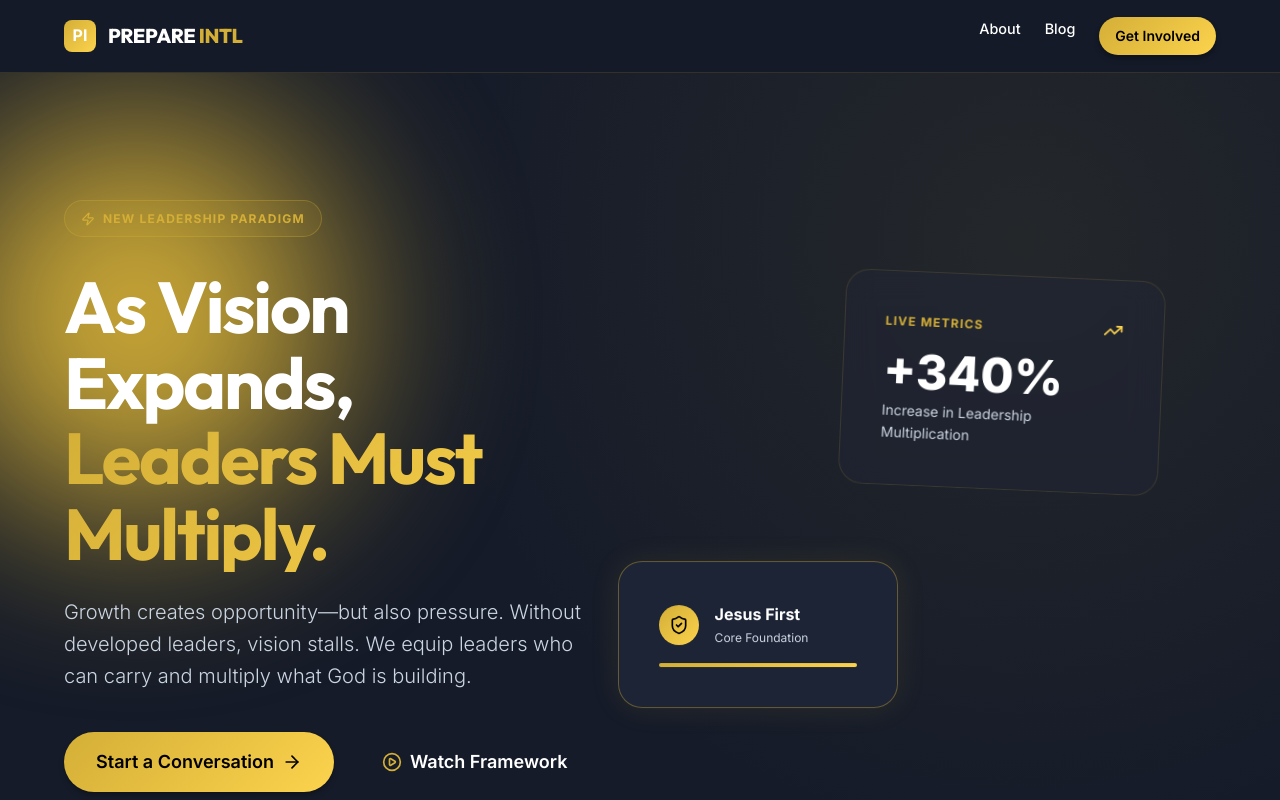
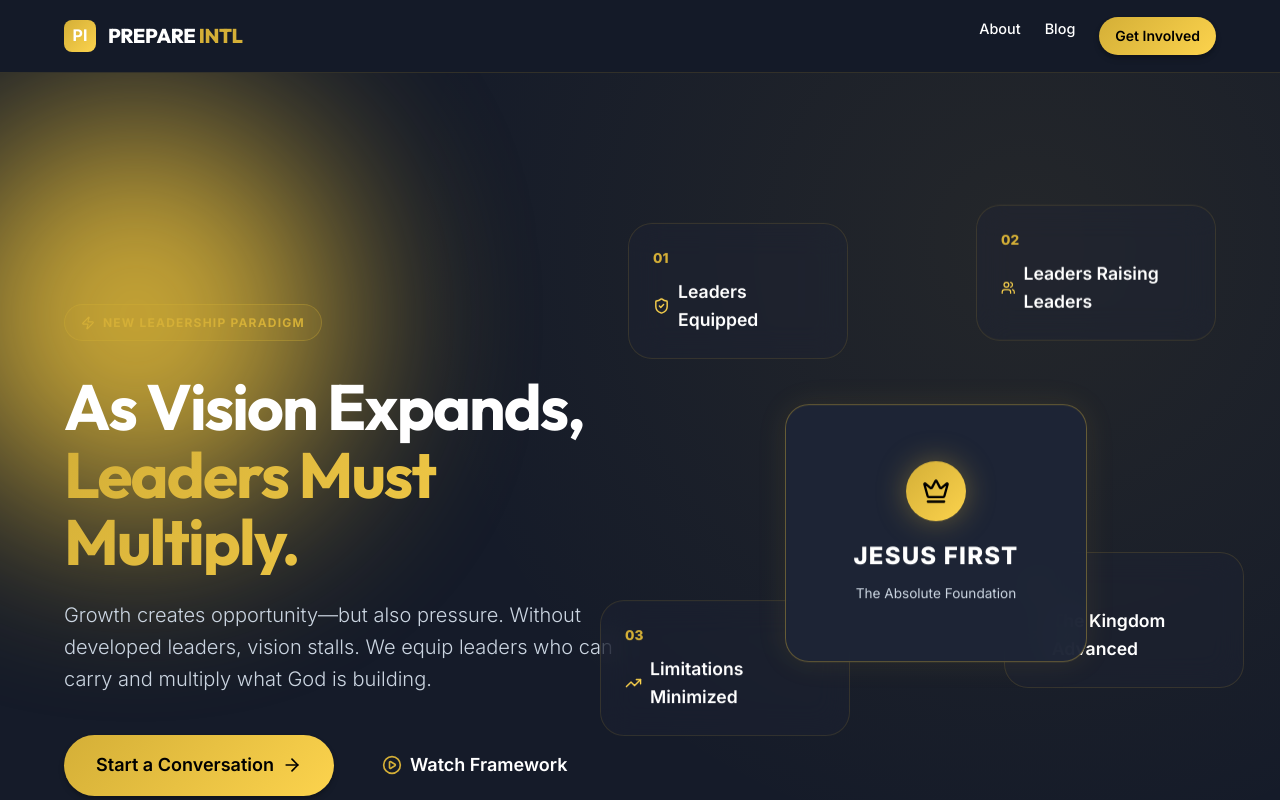
Before and after one commit to livetree/PI-main, a Next.js app: page / in a window 1280 px wide. Shown: the top 800 px of the page. Built offline with nearby package versions, Linux system fonts and the light colour scheme.

Commit message:
feat: upgrade hero section with 5 deeply interactive parallax strategy pillars

```diff
--- a/src/app/page.js
+++ b/src/app/page.js
@@ -2,7 +2,7 @@
 
 import Link from 'next/link';
 import { motion, useScroll, useTransform } from 'framer-motion';
-import { ArrowRight, CheckCircle2, TrendingUp, Users, PlayCircle, Star, ShieldCheck, Zap } from 'lucide-react';
+import { ArrowRight, TrendingUp, Users, PlayCircle, ShieldCheck, Zap, ArrowUpRight, Crown, Lightbulb } from 'lucide-react';
 import { useRef } from 'react';
 
 export default function Home() {
@@ -12,15 +12,17 @@ export default function Home() {
     offset: ["start start", "end end"]
   });
 
-  // Parallax effects for floating elements
-  const y1 = useTransform(scrollYProgress, [0, 1], [0, -150]);
-  const y2 = useTransform(scrollYProgress, [0, 1], [0, -250]);
-  const rotate1 = useTransform(scrollYProgress, [0, 1], [0, 15]);
+  // Parallax effects for the 5 interactive floating parameter boxes
+  const yCore = useTransform(scrollYProgress, [0, 1], [0, -100]);
+  const yBox1 = useTransform(scrollYProgress, [0, 1], [0, -280]);
+  const yBox2 = useTransform(scrollYProgress, [0, 1], [0, -180]);
+  const yBox3 = useTransform(scrollYProgress, [0, 1], [0, -350]);
+  const yBox4 = useTransform(scrollYProgress, [0, 1], [0, -220]);
 
   return (
     <div ref={containerRef} style={{ display: 'flex', flexDirection: 'column', gap: '8rem', paddingBottom: '8rem', overflowX: 'hidden' }}>
 
-      {/* 1. HERO SECTION (Left-Aligned, Floating Overlaps) */}
+      {/* 1. HERO SECTION (Left-Aligned, 5 Floating Interactive Overlaps) */}
       <section style={{
         position: 'relative',
         padding: '8rem 1.5rem 2rem',
@@ -29,32 +31,26 @@ export default function Home() {
         alignItems: 'center',
         background: 'radial-gradient(circle at 80% 20%, rgba(212,175,55,0.08), transparent 50%)'
       }}>
-        {/* Glows */}
         <div className="animate-pulse-slow" style={{ position: 'absolute', top: '5%', left: '-5%', width: '400px', height: '400px', background: 'var(--brand-primary)', opacity: 0.1, filter: 'blur(100px)', borderRadius: '50%' }} />
 
-        <div className="container" style={{ position: 'relative', zIndex: 1, display: 'grid', gridTemplateColumns: '1fr 1fr', gap: '4rem', alignItems: 'center' }}>
+        <div className="container" style={{ position: 'relative', zIndex: 1, display: 'grid', gridTemplateColumns: '1fr 1fr', gap: '2rem', alignItems: 'center' }}>
 
           {/* Left Hero Content */}
           <motion.div
-            initial={{ opacity: 0, x: -50 }}
-            animate={{ opacity: 1, x: 0 }}
-            transition={{ duration: 0.8, ease: "easeOut" }}
+            initial={{ opacity: 0, x: -50 }} animate={{ opacity: 1, x: 0 }} transition={{ duration: 0.8, ease: "easeOut" }}
             style={{ maxWidth: '650px' }}
           >
             <div className="pill-tag" style={{ marginBottom: '2rem' }}>
               <Zap size={14} /> New Leadership Paradigm
             </div>
-
-            <h1 style={{ fontSize: 'clamp(3rem, 6vw, 4.5rem)', marginBottom: '1.5rem', letterSpacing: '-0.03em', lineHeight: 1.05 }}>
+            <h1 style={{ fontSize: 'clamp(2.75rem, 5vw, 4.5rem)', marginBottom: '1.5rem', letterSpacing: '-0.03em', lineHeight: 1.05 }}>
               As Vision Expands,<br />
               <span className="gradient-text">Leaders Must Multiply.</span>
             </h1>
-
             <p style={{ fontSize: 'clamp(1.1rem, 2vw, 1.25rem)', color: 'var(--text-secondary)', marginBottom: '2.5rem', lineHeight: 1.6, fontWeight: 300 }}>
               Growth creates opportunity—but also pressure. Without developed leaders, vision stalls.
               We equip leaders who can carry and multiply what God is building.
             </p>
-
             <div style={{ display: 'flex', gap: '1rem', flexWrap: 'wrap', alignItems: 'center' }}>
               <Link href="/connect" className="btn btn-primary" style={{ padding: '1rem 2rem', fontSize: '1.125rem', borderRadius: '999px' }}>
                 Start a Conversation <ArrowRight size={20} />
@@ -63,55 +59,59 @@ export default function Home() {
                 <PlayCircle size={20} color="var(--brand-primary)" /> Watch Framework
               </Link>
             </div>
+          </motion.div>
 
-            {/* Social Proof Avatars */}
-            <motion.div
-              initial={{ opacity: 0 }} animate={{ opacity: 1 }} transition={{ delay: 0.6 }}
-              style={{ display: 'flex', alignItems: 'center', gap: '1rem', marginTop: '3rem' }}
-            >
-              <div style={{ display: 'flex' }}>
-                {[1,2,3,4].map((i) => (
-                  <div key={i} style={{ width: '40px', height: '40px', borderRadius: '50%', background: 'var(--surface-elevated)', border: '2px solid var(--bg)', marginLeft: i > 1 ? '-15px' : 0, display: 'flex', alignItems: 'center', justifyContent: 'center', color: 'var(--brand-primary)' }}>
-                    <Users size={16} />
-                  </div>
-                ))}
-              </div>
-              <div style={{ fontSize: '0.875rem', color: 'var(--text-secondary)', fontWeight: 500 }}>
-                Join <span style={{ color: 'var(--text-primary)' }}>2,500+</span> leaders globally
+          {/* Right Floating Elements (5 Dynamic Boxes) */}
+          <div className="hide-on-mobile" style={{ position: 'relative', height: '700px', width: '100%', display: 'flex', justifyContent: 'center', alignItems: 'center' }}>
+
+            {/* Core Box: Jesus First (Fixed centrally, slower movement) */}
+            <motion.div style={{ y: yCore, zIndex: 10, position: 'absolute' }} className="glass-card glass-card-highlight">
+              <div style={{ display: 'flex', flexDirection: 'column', alignItems: 'center', textAlign: 'center', padding: '1rem', width: '220px' }}>
+                <div style={{ background: 'var(--brand-gradient)', width: '60px', height: '60px', borderRadius: '50%', display: 'flex', alignItems: 'center', justifyContent: 'center', color: '#000', marginBottom: '1rem', boxShadow: '0 0 30px rgba(212,175,55,0.4)' }}>
+                  <Crown size={28} />
+                </div>
+                <div style={{ fontWeight: 800, fontSize: '1.5rem', color: '#fff', letterSpacing: '0.05em', textTransform: 'uppercase' }}>Jesus First</div>
+                <div style={{ fontSize: '0.85rem', color: 'var(--text-secondary)', marginTop: '0.5rem' }}>The Absolute Foundation</div>
               </div>
             </motion.div>
-          </motion.div>
 
-          {/* Right Floating Elements (Glassmorphism Depth) */}
-          <div className="hide-on-mobile" style={{ position: 'relative', height: '600px', display: 'flex', justifyContent: 'center', perspective: '1000px' }}>
-            <motion.div style={{ y: y1, rotate: rotate1, position: 'absolute', top: '10%', right: '10%', width: '320px', zIndex: 2 }} className="glass-card">
-              <div style={{ display: 'flex', justifyContent: 'space-between', marginBottom: '1rem' }}>
-                <span className="pill-tag" style={{ background: 'transparent', padding: 0, border: 'none' }}>Live Metrics</span>
-                <TrendingUp color="var(--brand-secondary)" size={20} />
-              </div>
-              <div style={{ fontSize: '3rem', fontWeight: 800, lineHeight: 1 }}>+340%</div>
-              <div style={{ color: 'var(--text-secondary)', fontSize: '0.875rem', marginTop: '0.25rem' }}>Increase in Leadership Multiplication</div>
+            {/* Box 1: Leaders Equipped */}
+            <motion.div style={{ y: yBox1, position: 'absolute', top: '10%', left: '-5%', zIndex: 5, width: '220px', padding: '1.5rem' }} className="glass-card">
+               <div style={{ fontSize: '0.85rem', color: 'var(--brand-primary)', fontWeight: 800, marginBottom: '0.5rem' }}>01</div>
+               <div style={{ fontWeight: 600, fontSize: '1.1rem', color: '#fff', display: 'flex', alignItems: 'center', gap: '0.5rem' }}>
+                 <ShieldCheck size={18} color="var(--brand-secondary)" /> Leaders Equipped
+               </div>
             </motion.div>
 
-            <motion.div style={{ y: y2, position: 'absolute', bottom: '15%', left: '-10%', width: '280px', zIndex: 3 }} className="glass-card glass-card-highlight">
-              <div style={{ display: 'flex', alignItems: 'center', gap: '1rem', marginBottom: '1rem' }}>
-                <div style={{ background: 'var(--brand-gradient)', width: '40px', height: '40px', borderRadius: '50%', display: 'flex', alignItems: 'center', justifyContent: 'center', color: '#000' }}>
-                  <ShieldCheck size={20} />
-                </div>
-                <div>
-                  <div style={{ fontWeight: 700 }}>Jesus First</div>
-                  <div style={{ fontSize: '0.75rem', color: 'var(--text-secondary)' }}>Core Foundation</div>
-                </div>
-              </div>
-              <div style={{ height: '4px', background: 'var(--surface-elevated)', borderRadius: '2px', overflow: 'hidden' }}>
-                <motion.div initial={{ width: 0 }} animate={{ width: '100%' }} transition={{ duration: 1.5, delay: 1 }} style={{ height: '100%', background: 'var(--brand-gradient)' }} />
-              </div>
+            {/* Box 2: Leaders raising leaders */}
+            <motion.div style={{ y: yBox2, position: 'absolute', top: '5%', right: '0%', zIndex: 4, width: '240px', padding: '1.5rem' }} className="glass-card">
+               <div style={{ fontSize: '0.85rem', color: 'var(--brand-primary)', fontWeight: 800, marginBottom: '0.5rem' }}>02</div>
+               <div style={{ fontWeight: 600, fontSize: '1.1rem', color: '#fff', display: 'flex', alignItems: 'center', gap: '0.5rem' }}>
+                 <Users size={18} color="var(--brand-secondary)" /> Leaders Raising Leaders
+               </div>
             </motion.div>
+
+            {/* Box 3: Limitations minimized */}
+            <motion.div style={{ y: yBox3, position: 'absolute', bottom: '15%', left: '-10%', zIndex: 6, width: '250px', padding: '1.5rem' }} className="glass-card">
+               <div style={{ fontSize: '0.85rem', color: 'var(--brand-primary)', fontWeight: 800, marginBottom: '0.5rem' }}>03</div>
+               <div style={{ fontWeight: 600, fontSize: '1.1rem', color: '#fff', display: 'flex', alignItems: 'center', gap: '0.5rem' }}>
+                 <TrendingUp size={18} color="var(--brand-secondary)" /> Limitations Minimized
+               </div>
+            </motion.div>
+
+            {/* Box 4: The kingdom advanced */}
+            <motion.div style={{ y: yBox4, position: 'absolute', bottom: '25%', right: '-5%', zIndex: 7, width: '240px', padding: '1.5rem' }} className="glass-card">
+               <div style={{ fontSize: '0.85rem', color: 'var(--brand-primary)', fontWeight: 800, marginBottom: '0.5rem' }}>04</div>
+               <div style={{ fontWeight: 600, fontSize: '1.1rem', color: '#fff', display: 'flex', alignItems: 'center', gap: '0.5rem' }}>
+                 <ArrowUpRight size={18} color="var(--brand-secondary)" /> The Kingdom Advanced
+               </div>
+            </motion.div>
+
           </div>
         </div>
       </section>
 
-      {/* 2. THE CHALLENGE (Dynamic Reveal) */}
+      {/* 2. THE CHALLENGE */}
       <section className="container">
         <motion.div
           initial={{ opacity: 0, y: 50 }} whileInView={{ opacity: 1, y: 0 }} viewport={{ once: true, margin: "-100px" }}
@@ -181,7 +181,7 @@ export default function Home() {
         </div>
       </section>
 
-      {/* 4. WHY NOW (Dynamic Final CTA) */}
+      {/* 4. WHY NOW */}
       <section className="container">
         <motion.div
           initial={{ opacity: 0, scale: 0.95 }} whileInView={{ opacity: 1, scale: 1 }} viewport={{ once: true }}
@@ -196,7 +196,6 @@ export default function Home() {
             boxShadow: '0 0 50px rgba(212, 175, 55, 0.15)'
           }}
         >
-          {/* Subtle Background Glow */}
           <div style={{ position: 'absolute', top: '50%', left: '50%', transform: 'translate(-50%, -50%)', width: '100%', height: '100%', background: 'radial-gradient(ellipse, rgba(212,175,55,0.15) 0%, transparent 60%)', pointerEvents: 'none' }} />
 
           <h2 style={{ fontSize: 'clamp(2rem, 3vw, 2.75rem)', marginBottom: '1rem', position: 'relative', zIndex: 1 }}>
```
